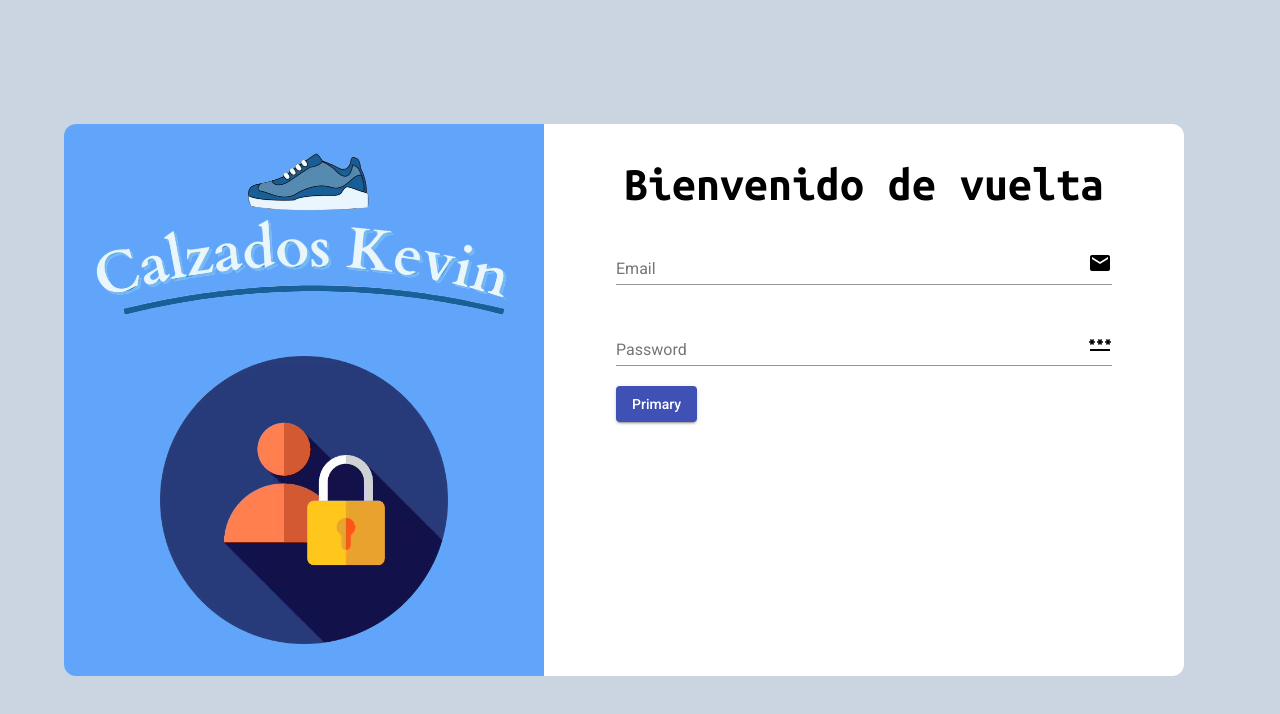
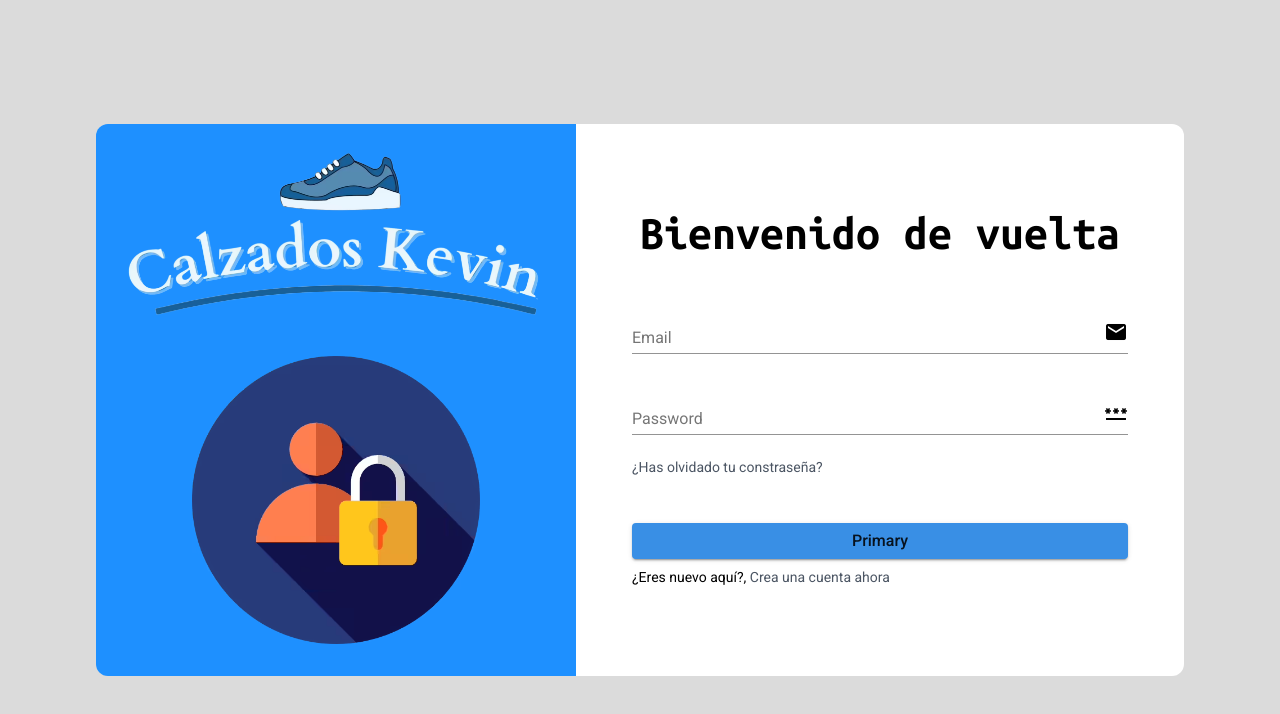
Before and after one commit to 4ngelo12/tienda_calzados_front, an Angular app: page / in a window 1280 px wide. Shown: the top 714 px of the page. Built offline with nearby package versions, Linux system fonts and the light colour scheme.

Commit message:
Finalizando login

```diff
--- a/src/app/compartido/users/login-layout/login-layout.component.html
+++ b/src/app/compartido/users/login-layout/login-layout.component.html
@@ -1,5 +1,5 @@
-<div class="w-full lg:flex py-8 ">
-  <div class="lg:w-5/12 bg-blue-400 rounded-t-xl lg:rounded-l-xl lg:rounded-tr-none">
+<div class="w-full flex flex-col gap-10 lg:flex-row lg:gap-0 lg:justify-center py-8 ">
+  <div class="lg:w-5/12 bg-general-background dark:bg-general-background-dark rounded-xl lg:rounded-l-xl lg:rounded-tr-none lg:rounded-br-none">
     <div class="py-4 mx-5">
       <picture>
         <source srcset="../../../../assets/img/logo.avif" type="image/avif">
@@ -18,30 +18,42 @@
       </picture>
     </div>
   </div>
-  <div class="bg-white p-4 flex flex-col rounded-b-xl lg:rounded-r-xl lg:rounded-bl-none">
-    <div class="mb-8 mt-5">
-      <h1 class="ubuntu-mono text-center font-bold text-4xl lg:text-5xl lg:mx-16">
+  <div
+    class="bg-white dark:bg-form-background-dark p-4 lg:p-0 flex flex-col justify-center rounded-xl lg:rounded-r-xl lg:rounded-bl-none lg:rounded-tl-none">
+    <div class="flex flex-col gap-4 lg:gap-8">
+      <div class="my-5">
+        <h1 class="login-tittle text-center font-bold text-4xl lg:text-5xl lg:mx-16 dark:text-white">
           Bienvenido de vuelta
         </h1>
       </div>
-    <div class="w-full">
-        <form class="flex flex-col mx-14">
-          <mat-form-field class="mb-4">
-            <mat-label>Email</mat-label>
+
+      <div>
+        <form>
+          <div class="flex flex-col mx-6 lg:mx-14">
+            <mat-form-field class="mb-4 dark:text-white">
+              <mat-label class="dark:text-white">Email</mat-label>
               <input matInput placeholder="Ex. correo@mail.com" value="">
               <mat-icon matSuffix>mail</mat-icon>
             </mat-form-field>
 
-          <mat-form-field class="">
-            <mat-label>Password</mat-label>
+            <div class="mb-4">
+              <mat-form-field class="w-full dark:text-white">
+                <mat-label class="dark:text-white">Password</mat-label>
                 <input matInput placeholder="Ex. **************" value="">
                 <mat-icon matSuffix>password</mat-icon>
               </mat-form-field>
+              <a href="#" class="lg:text-sm login-url">¿Has olvidado tu constraseña?</a>
+            </div>
 
-          <div>
-            <button mat-raised-button color="primary">Primary</button>
+            <div class="mt-7 mb-6">
+              <button mat-raised-button
+                class="w-full bg-buttons-background btn-text hover:bg-buttons-background-hover">Primary</button>
+              <p class="mt-2 lg:text-sm">¿Eres nuevo aquí?, <a href="#" class="login-url">Crea
+                  una cuenta ahora</a></p>
+            </div>
           </div>
         </form>
       </div>
     </div>
   </div>
+</div>
--- /dev/null
+++ b/src/app/compartido/users/register-layout/register-layout.component.html
@@ -0,0 +1 @@
+<p>register-layout works!</p>
--- /dev/null
+++ b/src/app/compartido/users/register-layout/register-layout.component.ts
@@ -0,0 +1,15 @@
+import { Component, OnInit } from '@angular/core';
+
+@Component({
+  selector: 'app-register-layout',
+  templateUrl: './register-layout.component.html',
+  styleUrls: ['./register-layout.component.css']
+})
+export class RegisterLayoutComponent implements OnInit {
+
+  constructor() { }
+
+  ngOnInit(): void {
+  }
+
+}
--- a/src/index.html
+++ b/src/index.html
@@ -17,7 +17,7 @@
     rel="stylesheet">
 </head>
 
-<body class="bg-slate-300">
+<body class="bg-screen-background dark:bg-screen-background-dark">
   <app-root></app-root>
 </body>
 
--- a/src/styles.css
+++ b/src/styles.css
@@ -3,6 +3,11 @@
 @tailwind utilities;
 
 /* You can add global styles to this file, and also import other style files */
+:root {
+  --ubuntu-mono: "Ubuntu Mono", monospace;
+  --raleway: "Raleway", sans-serif;
+  --noto-serif-display: "Noto Serif Display", serif;
+}
 
 html,
 body {
@@ -19,14 +24,18 @@ body {
   margin: 0 auto;
 }
 
-.ubuntu-mono {
-  font-family: "Ubuntu Mono", monospace;
+.login-tittle {
+  font-family: var(--ubuntu-mono)
 }
 
-.raleway {
-  font-family: "Raleway", sans-serif;
+.login-url {
+  color: rgb(75 85 99);
 }
 
-.noto-serif-display {
-  font-family: "Noto Serif Display", serif;
+.login-url:hover {
+  color: rgb(8 145 178)
 }
+
+.btn-text {
+  font-size: 1rem;
+}
--- a/tailwind.config.js
+++ b/tailwind.config.js
@@ -1,10 +1,23 @@
 /** @type {import('tailwindcss').Config} */
 module.exports = {
+  darkMode: 'class', // or 'media' or 'class'
   content: [
     "./src/**/*.{html,ts}",
   ],
   theme: {
-    extend: {},
+    extend: {
+      backgroundColor: {
+        'general-background': '#1E90FF',
+        'buttons-background': '#398fe5',
+        'buttons-background-hover': '#2e7ac2',
+        'screen-background': '#DBDBDB',
+        'general-background-dark': '#2E86C1',
+        'screen-background-dark': '#1B2631',
+        'buttons-background-dark': '#398fe5',
+        'buttons-background--darkhover': '#2e7ac2',
+        'form-background-dark': '#434E5A',
+      }
+    },
   },
   plugins: [],
 }
```
Also changed, not shown: src/app/compartido/compartido.module.ts (+5 -2 lines), src/app/compartido/users/register-layout/register-layout.component.css (added), 1 other file (tests, documents, lock files or other folders). Lines whose indentation alone changed are shown as unchanged.
